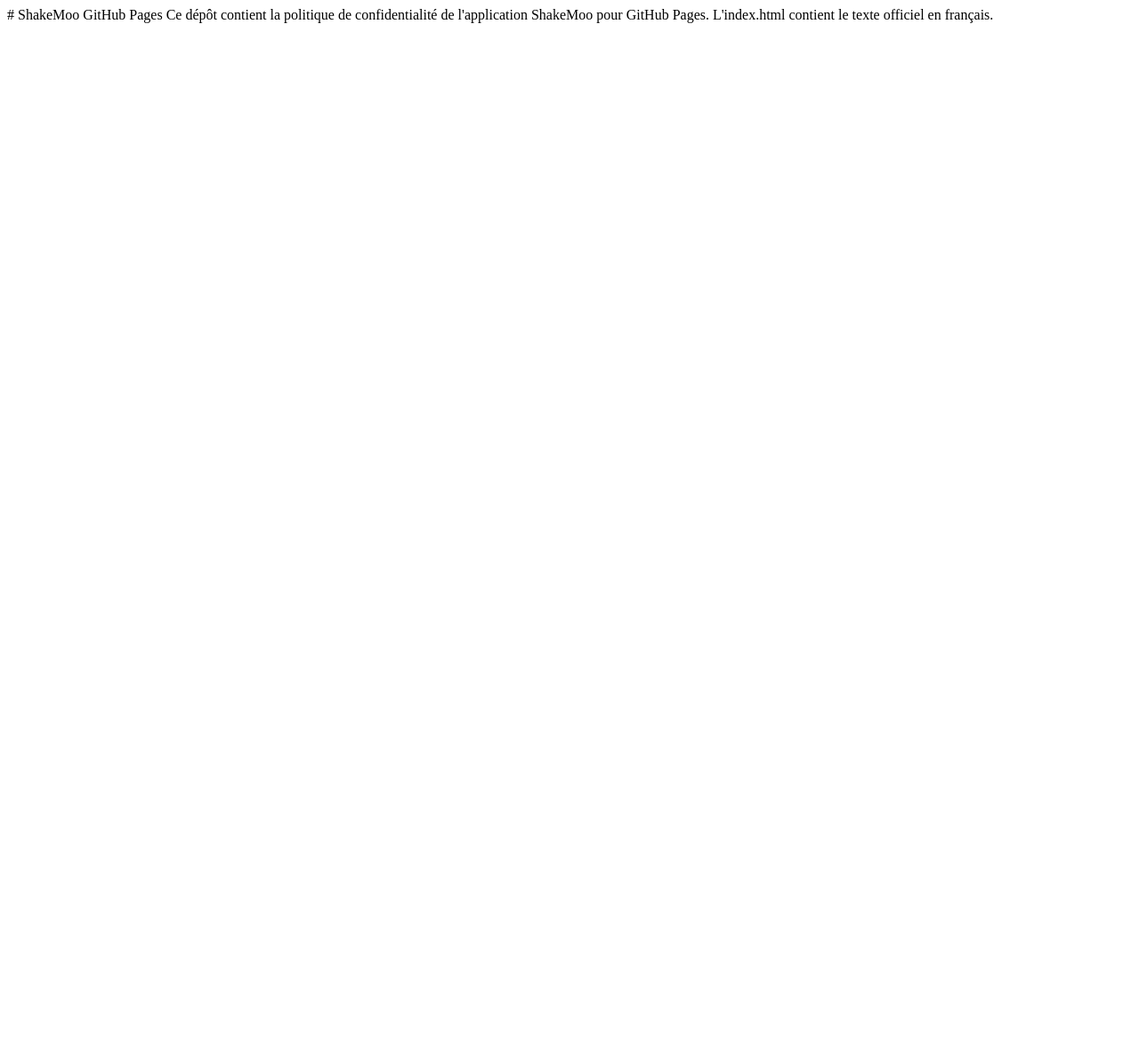
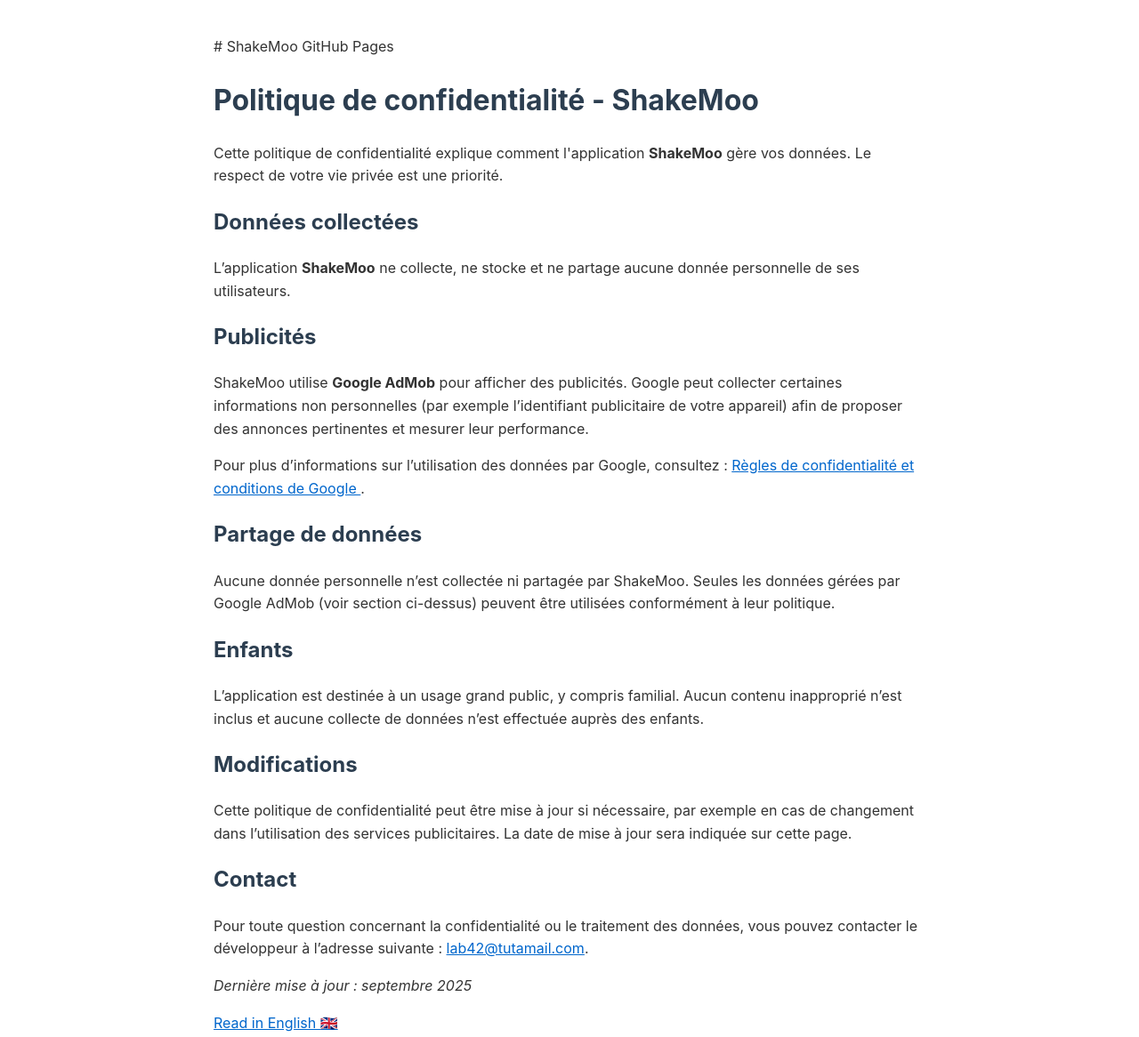
Before and after one commit to TheLab42/ShakeMoo, a plain HTML site: page index.html in a window 1280 px wide. Shown: the whole page at 89% size. Before the commit the page ends 800 px from the top, so only its background shows below. Drawn offline with Linux system fonts and the light colour scheme.

Commit message:
Update index.html

```diff
--- a/index.html
+++ b/index.html
@@ -1,4 +1,70 @@
 # ShakeMoo GitHub Pages
 
-Ce dépôt contient la politique de confidentialité de l'application ShakeMoo pour GitHub Pages.
-L'index.html contient le texte officiel en français.
+<!DOCTYPE html>
+<html lang="fr">
+<head>
+  <meta charset="UTF-8">
+  <meta name="viewport" content="width=device-width, initial-scale=1.0">
+  <title>Politique de confidentialité - ShakeMoo</title>
+  <meta name="description" content="Politique de confidentialité de ShakeMoo. L'application ne collecte aucune donnée personnelle. Publicités via Google AdMob uniquement.">
+  <style>
+    body { font-family: -apple-system, BlinkMacSystemFont, "Segoe UI", Roboto, Helvetica, Arial, sans-serif;
+           max-width: 800px; margin: 40px auto; padding: 0 20px; line-height: 1.6; color: #333; }
+    h1, h2 { color: #2c3e50; }
+    a { color: #0066cc; }
+  </style>
+</head>
+<body>
+  <h1>Politique de confidentialité - ShakeMoo</h1>
+  <p>
+    Cette politique de confidentialité explique comment l'application <strong>ShakeMoo</strong> gère vos données.
+    Le respect de votre vie privée est une priorité.
+  </p>
+
+  <h2>Données collectées</h2>
+  <p>
+    L’application <strong>ShakeMoo</strong> ne collecte, ne stocke et ne partage aucune donnée personnelle de ses utilisateurs.
+  </p>
+
+  <h2>Publicités</h2>
+  <p>
+    ShakeMoo utilise <strong>Google AdMob</strong> pour afficher des publicités.
+    Google peut collecter certaines informations non personnelles (par exemple l’identifiant publicitaire de votre appareil)
+    afin de proposer des annonces pertinentes et mesurer leur performance.
+  </p>
+  <p>
+    Pour plus d’informations sur l’utilisation des données par Google, consultez :
+    <a href="https://policies.google.com/technologies/ads?hl=fr" target="_blank">
+      Règles de confidentialité et conditions de Google
+    </a>.
+  </p>
+
+  <h2>Partage de données</h2>
+  <p>
+    Aucune donnée personnelle n’est collectée ni partagée par ShakeMoo.
+    Seules les données gérées par Google AdMob (voir section ci-dessus) peuvent être utilisées conformément à leur politique.
+  </p>
+
+  <h2>Enfants</h2>
+  <p>
+    L’application est destinée à un usage grand public, y compris familial.
+    Aucun contenu inapproprié n’est inclus et aucune collecte de données n’est effectuée auprès des enfants.
+  </p>
+
+  <h2>Modifications</h2>
+  <p>
+    Cette politique de confidentialité peut être mise à jour si nécessaire, par exemple en cas de changement dans l’utilisation des services publicitaires.
+    La date de mise à jour sera indiquée sur cette page.
+  </p>
+
+  <h2>Contact</h2>
+  <p>
+    Pour toute question concernant la confidentialité ou le traitement des données, vous pouvez contacter le développeur à l’adresse suivante :
+    <a href="mailto:lab42@tutamail.com">lab42@tutamail.com</a>.
+  </p>
+
+  <p><em>Dernière mise à jour : septembre 2025</em></p>
+
+  <p><a href="privacy_en.html">Read in English 🇬🇧</a></p>
+</body>
+</html>
```
